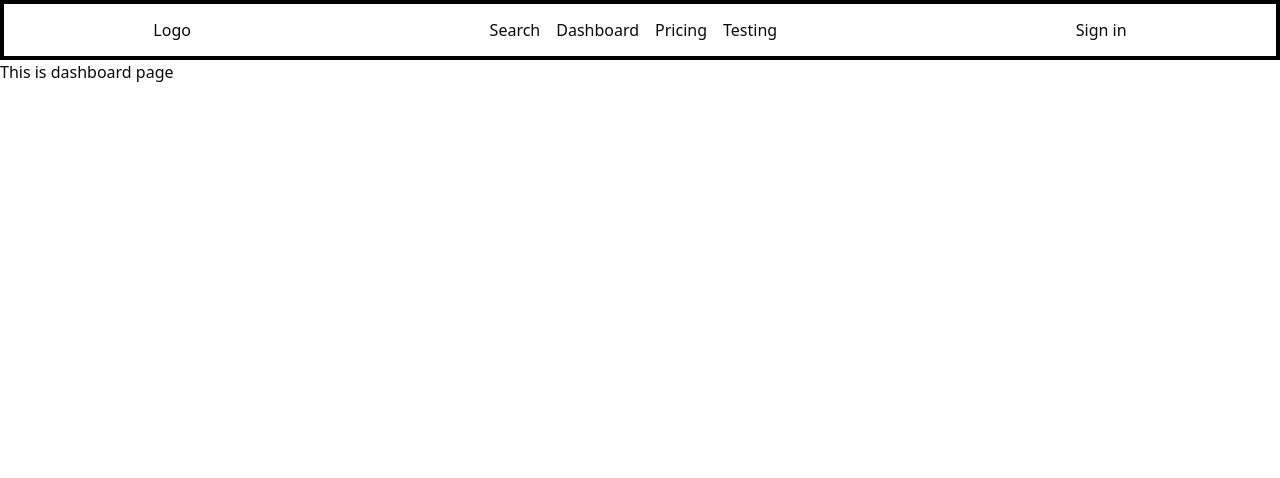
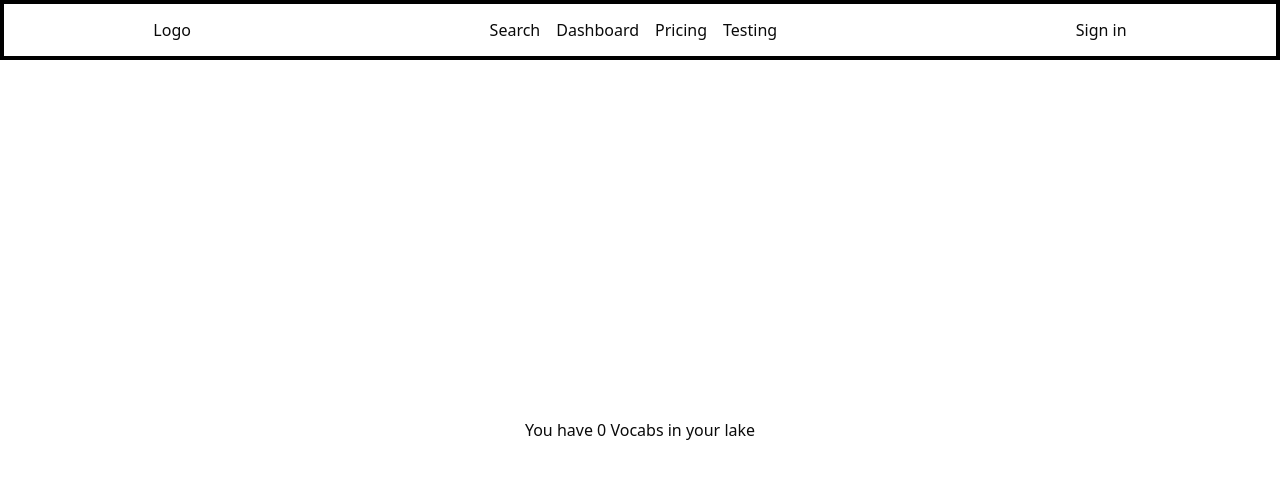
Before and after one commit to kevthefoo/VocabLake, a Next.js app: page /dashboard in a window 1280 px wide. Shown: the top 478 px of the page. Built offline with nearby package versions, Linux system fonts and the light colour scheme; no server answers; the database is empty.

Commit message:
Refactor dashboard page to display vocabulary count and add pricing page component

```diff
--- a/app/dashboard/page.js
+++ b/app/dashboard/page.js
@@ -1,7 +1,27 @@
-import React from "react";
+"use client";
 
-const page = () => {
-    return <div>This is dashboard page</div>;
+import { useState, useEffect } from "react";
+import countVocab from "@/lib/countVocab";
+
+const Page = () => {
+    const [vocabCount, setVocabCount] = useState(null);
+    useEffect(() => {
+        const fetchCount = async () => {
+            const count = await countVocab();
+            setVocabCount(count);
+        };
+        fetchCount();
+    }, []);
+
+    if (vocabCount === null) {
+        return null;
+    }
+
+    return (
+        <section className="flex justify-center items-center h-full">
+            You have {vocabCount} Vocabs in your lake
+        </section>
+    );
 };
 
-export default page;
+export default Page;
--- /dev/null
+++ b/app/pricing/page.js
@@ -0,0 +1,11 @@
+import React from "react";
+
+const page = () => {
+    return (
+        <section className="flex justify-center items-center h-full">
+            This is pricing page
+        </section>
+    );
+};
+
+export default page;
--- a/components/Navbar/Navbar.js
+++ b/components/Navbar/Navbar.js
@@ -12,7 +12,7 @@ import Link from "next/link";
 
 const Navbar = () => {
     const { user, isLoaded } = useUser();
-    console.log(isLoaded);
+
     if (!isLoaded) {
         return <>Loading...</>;
     }
```
